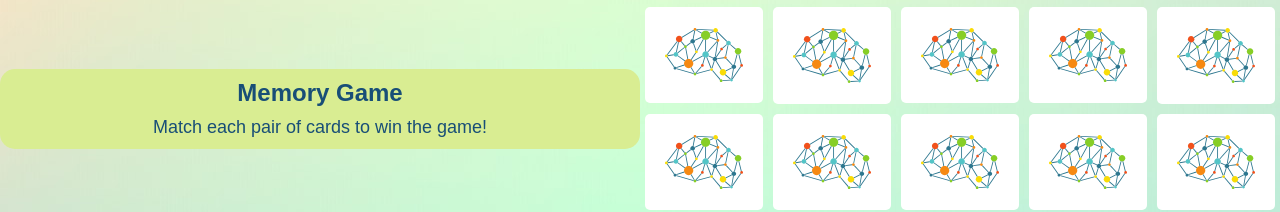
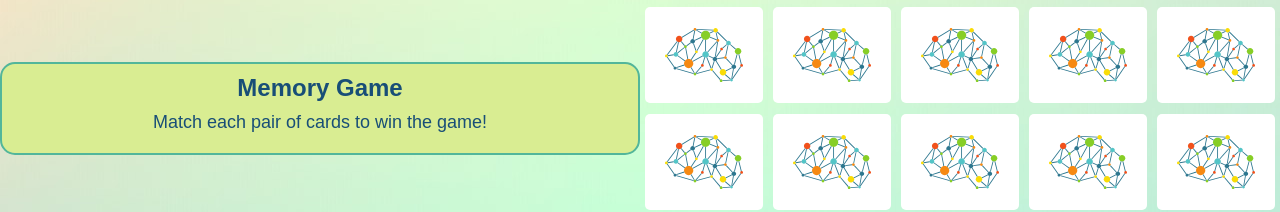
Before and after one commit to ericnbello/memory-game, a plain HTML site: page index.html in a window 1280 px wide. Shown: the part 244-456 px from the top of the page. Drawn offline with Linux system fonts and the light colour scheme.

Commit message:
minor design update

```diff
--- a/index.js
+++ b/index.js
@@ -1,4 +1,5 @@
 const cards = document.querySelectorAll('.memory-card');
+const resetGame = document.getElementById("reset");
 
 let hasFlippedCard = false;
 let lockBoard = false;
@@ -65,4 +66,5 @@ function isWinner() {
 }
 
 cards.forEach(card => card.addEventListener('click', flipCard));
-isWinner();
+// resetGame.forEach(reset => reset.addEventListener('click', resetBoard));
+// isWinner();
--- a/style.css
+++ b/style.css
@@ -13,6 +13,7 @@ body {
     background: url("../img/gradienta.jpeg") ;
     /* background-repeat: no-repeat; */
     background-position: center;
+    /* background-size: cover; */
 }
 
 h1 {
@@ -33,11 +34,12 @@ h2 {
 .banner {
     background: #d9ed92;
     width: 640px;
-    height: 10vh;
-    /* display: flex; */
+    height: auto;
+    display: flexbox;
     margin: auto;
     /* flex-wrap: wrap; */
     padding: 10px;
+    border: 2px solid #52b69a;
     border-radius: 15px;
     text-align: center;
     /* justify-content: center; */
@@ -98,6 +100,7 @@ h2 {
 }
 
 #attribution {
+    /* display: flex; */
     font-size: 8px;
     margin: auto;
     padding: 10px;
```
Also changed, not shown: index.html (+3 -3 lines).
